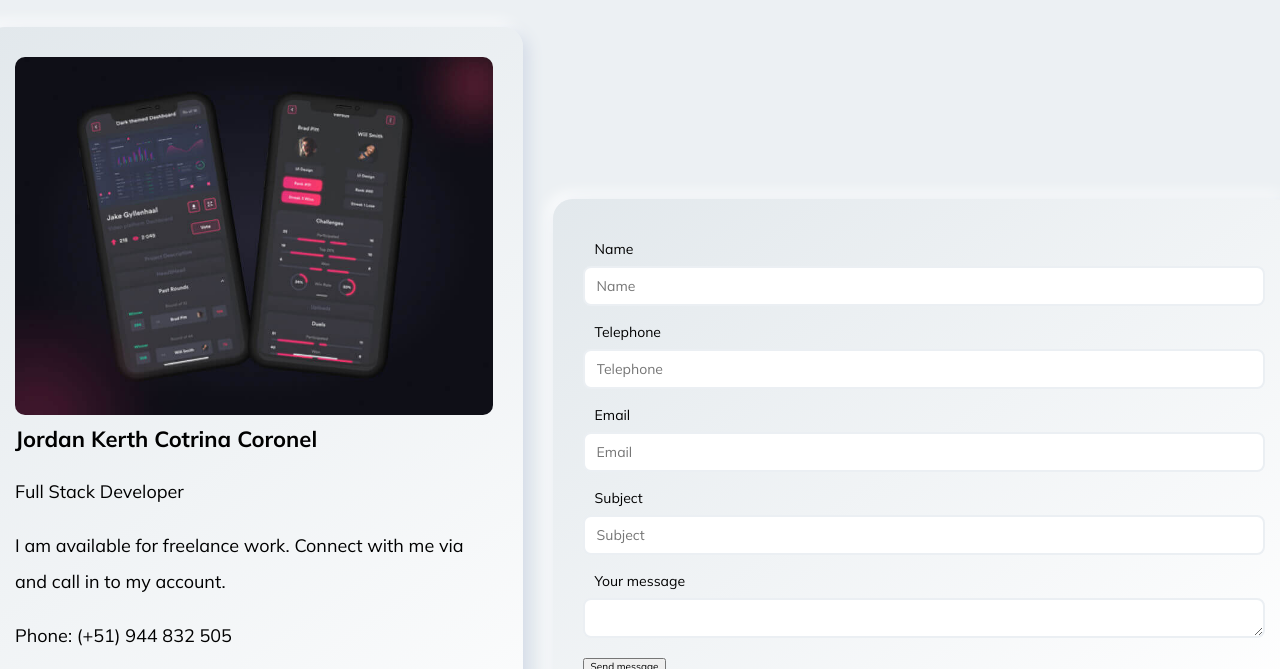
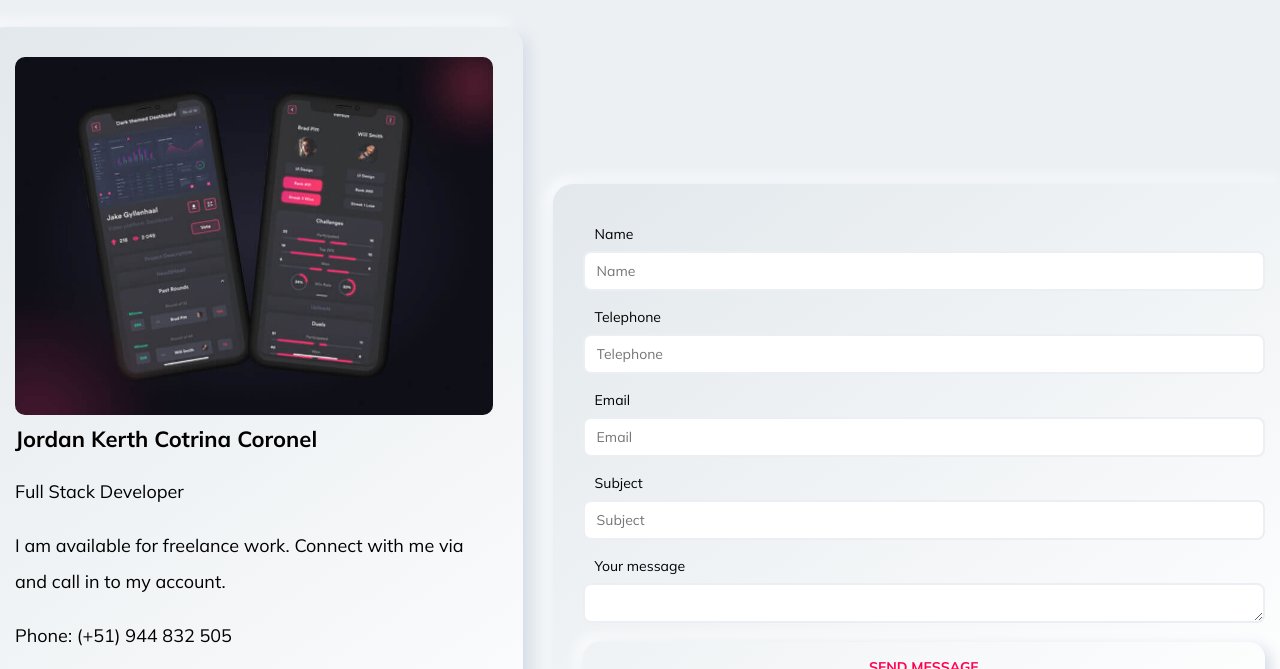
Before and after one commit to Kerth1995/cvVirtuaal-jordancotrina, a plain HTML site: page contact.html in a window 1280 px wide. Shown: the part 259-928 px from the top of the page. Drawn offline with Linux system fonts and the light colour scheme.

Commit message:
se actualiza header, contact y experiencia

```diff
--- a/contact.html
+++ b/contact.html
@@ -13,7 +13,7 @@
     <link rel="stylesheet" href="css/main-styles.css">
 </head>
 <body>
-    <header class="header">
+    <header class="header with-fixed">
         <div class="heder__mobile">
             <div class="heder__mobile__logo">
                 <img src="imgs/logo-dark.png" alt="logo" class="logo--header--mobile">
@@ -111,7 +111,7 @@
                             <textarea class="data" name="Your message" id="Yourmessage" cols="30" rows="10"></textarea>
                         </div>
                         <div class="personal__data__input">
-                            <input type="submit" value="Send message">
+                            <input class="btn--send" type="submit" value="Send message">
                         </div>
                     </form>
                 </div>
--- a/css/main-styles.css
+++ b/css/main-styles.css
@@ -158,7 +158,8 @@
 .with-fixed{
     position: fixed;
     width: 100%;
-    z-index: 999
+    z-index: 999;
+    top: 0rem;
 }
 
 .header{
@@ -603,6 +604,7 @@
 .contact__header{
     text-align: center;
     margin-bottom: 3rem;
+    margin-top: 14rem;
 }
 
 .contact__header h6{
@@ -763,6 +765,24 @@
     font-size: var(--font-size-b2);
 }
 
+.btn--send{
+    width: 100%;
+    padding: 1.5rem 3.5rem;
+    font-size: var(--font-size-b2);
+    font-weight: var(--s-semi-bold);
+    color: var(--color-primary);
+    border-color: transparent;
+    border-radius: 1.6rem;
+    text-transform: uppercase;
+    background-color: var(--gradient-box-w);
+    box-shadow: var(--shadow-white-3);
+}
+
+.btn--send:hover{
+    background-color: var(--color-primary);
+    color: #FFFFFF;
+}
+
 /* END - CONTACT */
 
 /* START - FOOTER*/
```
Also changed, not shown: resume.html (+5 -3 lines).
